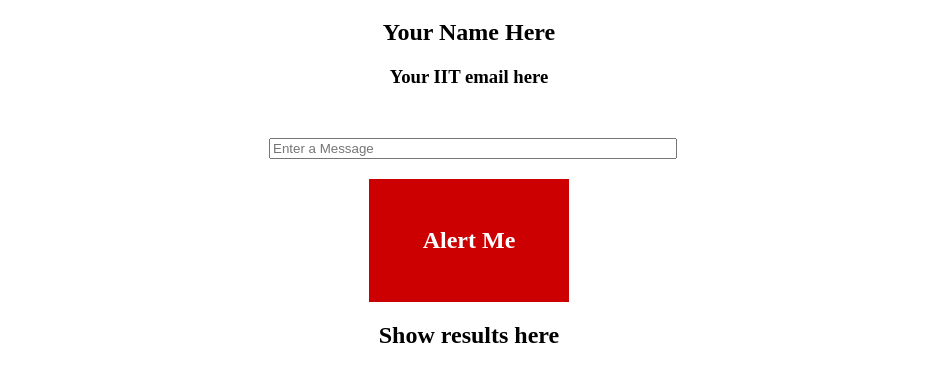
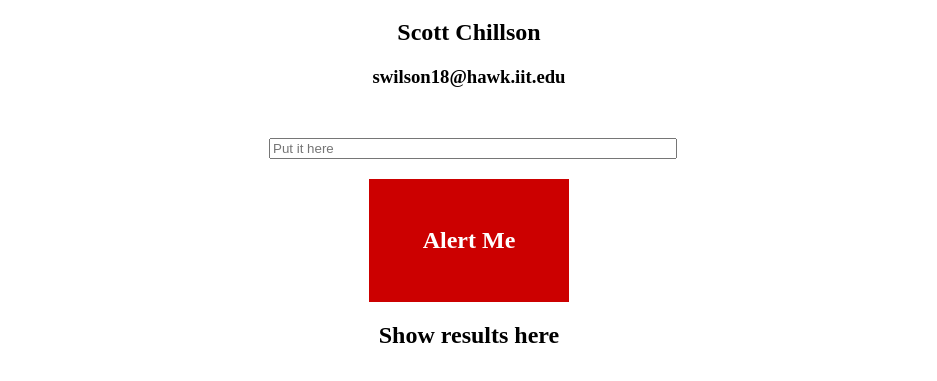
Before and after one commit to Scott-W-IIT/lab-7, a plain HTML site: page index.html in a window 1280 px wide. Shown: the part 61-442 px from the top of the page, without its empty margins (171-1108 px from the left). Drawn offline with Linux system fonts and the light colour scheme.

Commit message:
Update index.html
changed nme to index again

```diff
--- a/index.html
+++ b/index.html
@@ -8,10 +8,10 @@
 </head>
 <body>
   <h1 class="center">ITMD-361 - Lab 7 - Basic JavaScript Event Handling and DOM</h1>
-  <h2 class="center">Your Name Here</h2>
-  <h3 class="center">Your IIT email here</h3>
+  <h2 class="center">Scott Chillson</h2>
+  <h3 class="center">swilson18@hawk.iit.edu</h3>
   <div id="container">
-    <input id="entryinput" type="text" name="textentry" placeholder="Enter a Message">
+    <input id="entryinput" type="text" name="textentry" placeholder="Put it here">
     <div id="entrybutton">Alert Me</div>
     <h2 id="textoutput" class="center">Show results here</h2>
   </div>
```
